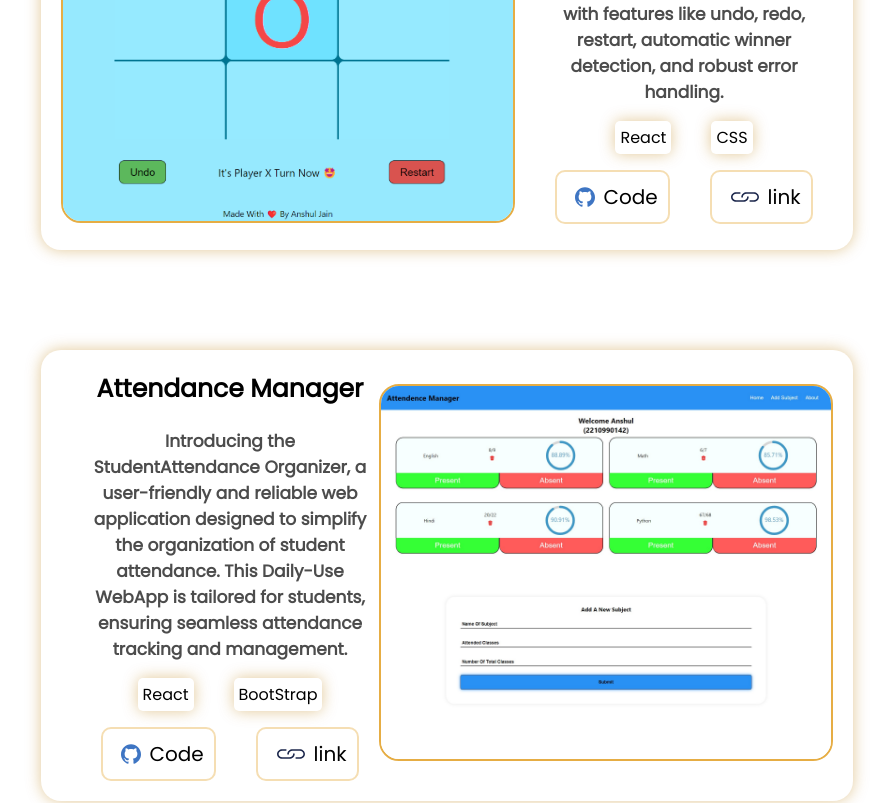
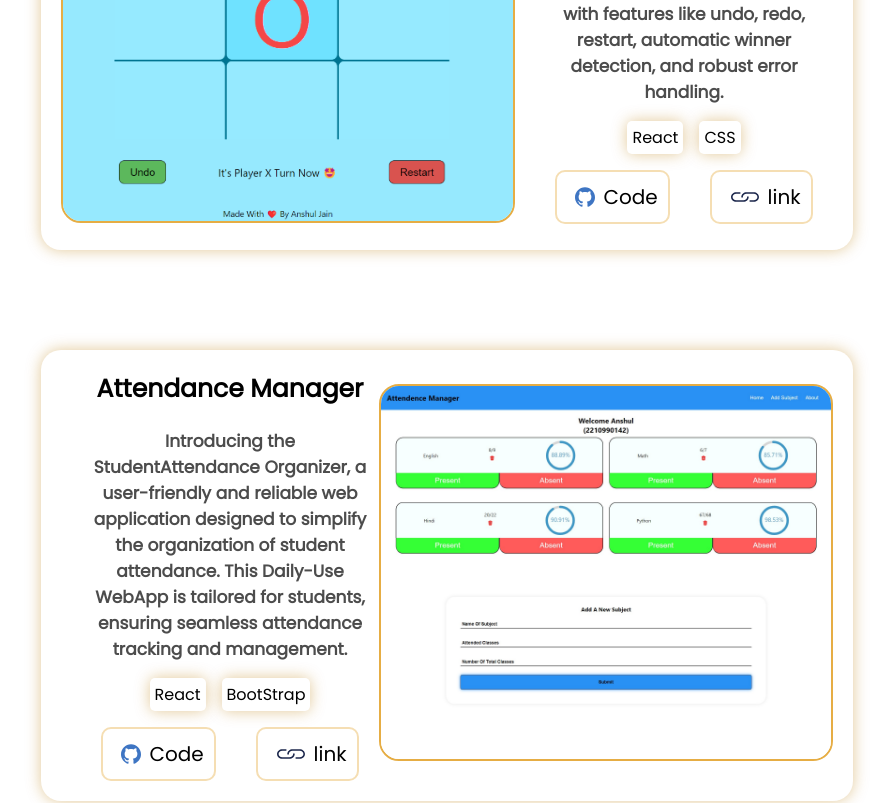
Before and after one commit to anshuljain8110/portfolio, a React (Create React App) app: page / in a window 1280 px wide. Shown: the part 1240-2043 px from the top of the page, without its empty margins (193-1086 px from the left). Built offline with nearby package versions, Linux system fonts and the light colour scheme.

Commit message:
little correction in css

```diff
--- a/src/components/portfolio/Portfolio.css
+++ b/src/components/portfolio/Portfolio.css
@@ -64,7 +64,7 @@
 .portfolio .singleproject .projectcontent .tech div{
     /* display: flex; */
     display: inline;
-    margin: 20px;
+    margin: 20px 8px;
     padding: 5px;
     box-shadow: 0px 0px 15px rgba(184, 121, 5, 0.413);
     border-radius: 5px;
```
